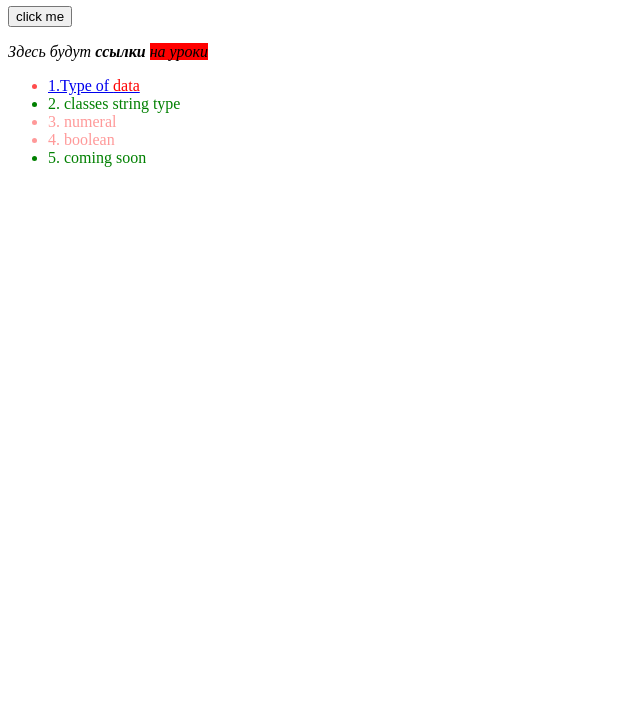
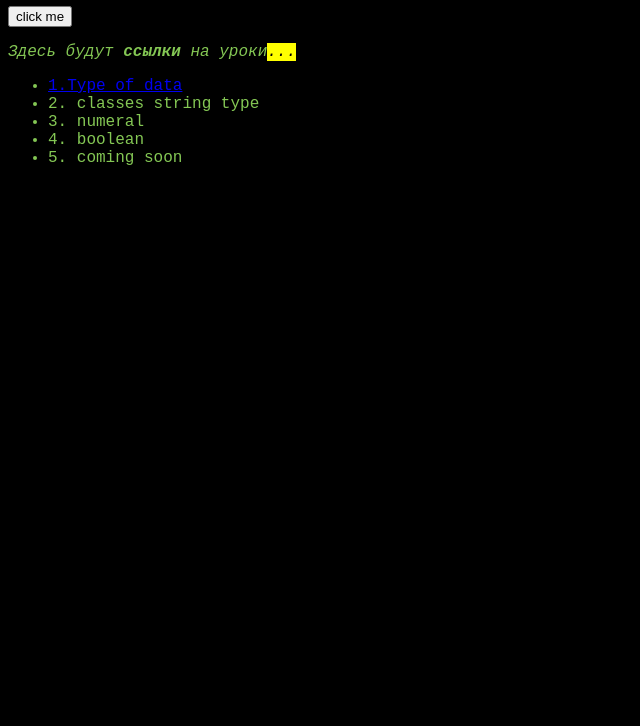
Before and after one commit to ericbloodyax12/just_Js, a plain HTML site: page index.html in a window 1280 px wide. Shown: the part 74-800 px from the top of the page, without its empty margins (0-640 px from the left). Drawn offline with Linux system fonts and the light colour scheme.

Commit message:
add "UTF-8" tags

```diff
--- a/index.css
+++ b/index.css
@@ -1,11 +1,8 @@
-.name{
-	color: rgb(255, 153, 153);
+@keyframes blink {
+    from {opacity: 1}
+    to {opacity: 0}
 }
-#data{color: red;
-}
-#myId{color: rgb(255, 77, 77);
-}
-mark {background: red;
-}
-li {color: green;
-}
+body {font: 100% Courier New;
+    background-color: black;
+    color: #84c754;}
+mark{ animation: blink 500ms alternate infinite;}
--- a/index.html
+++ b/index.html
@@ -1,7 +1,8 @@
 <!DOCTYPE html>
 <html>
 <head>
-<link rel= "stylesheet" href= "./index.css" >
+ <meta charset="UTF-8">
+ <link rel= "stylesheet" href= "./index.css" >
 <script src="index.js"></script>
 <title> Уроки JS</title>
 
@@ -14,7 +15,7 @@
 <p
 id="demo"> <button onclick= "changeText()" > click me </button>
 </p>
-<i>Здесь будут <b>ссылки</b> <mark>на уроки</mark></i>
+<i>Здесь будут <b>ссылки</b> на уроки<mark>...</mark></i>
 <ul>
  <li id="myId" > <a href="./lessonOne/lesson1.html"> 1.Type of <span id="data">data</span> </a> </li>
  <li> 2. classes string type</li>
```
Also changed, not shown: lessonOne/lesson1.html (+2 -1 lines).
